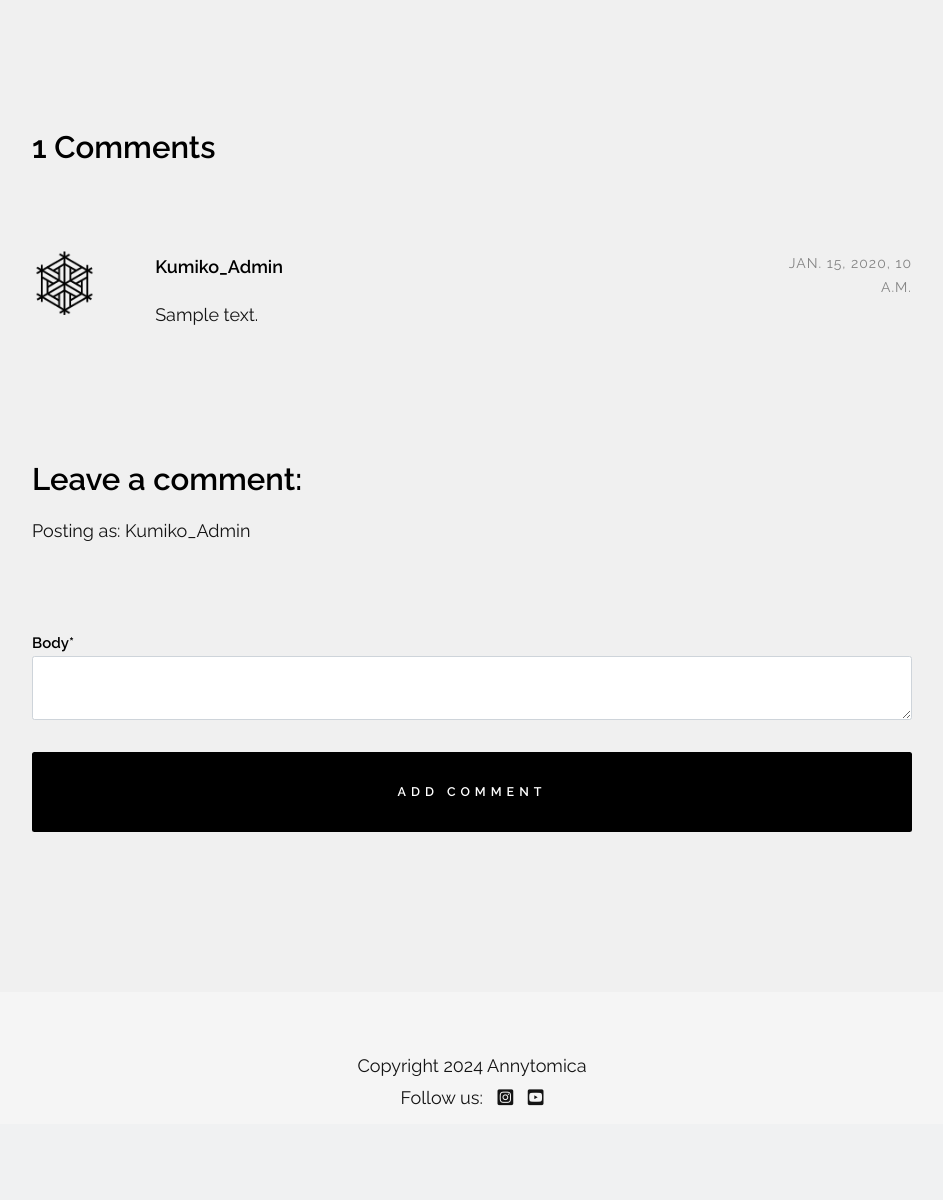
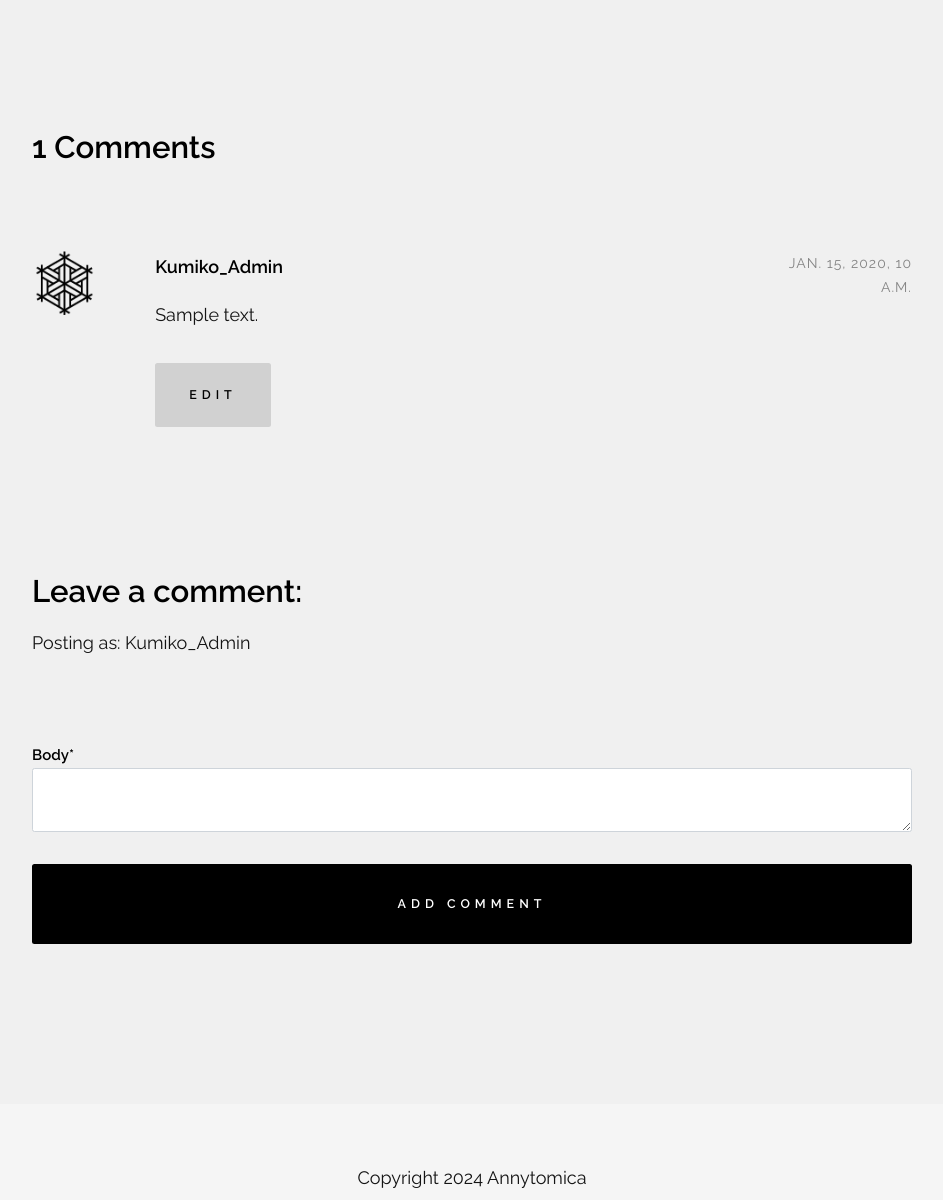
Before and after one commit to Annytomica/kumiko-community-hub, a Django app: a page that uses templates/base.html in a window 1280 px wide. Shown: the part 927-2127 px from the top of the page, without its empty margins (168-1111 px from the left). Before the commit the page ends 2033 px from the top, so only its background shows below. Run offline with Django 4.2, Linux system fonts and the light colour scheme; a user stored in the database is signed in; data comes from the database, SQL or seed files in the repository; tables that the repository leaves empty hold one stand-in row (values such as "Sample post"); some libraries are stand-ins or nearby versions.

Commit message:
Add edit functionality to article comments - with authourisation

```diff
--- a/article/templates/article/single_article.html
+++ b/article/templates/article/single_article.html
@@ -69,12 +69,16 @@
                                 </div>
                             </div>
                             {% if not comment.approved and comment.author == user %}
-                            <div class="comment__text text-secondary">{{ comment.body | linebreaks }}</div>
+                            <div class="comment__text text-secondary" id="comment{{ comment.id }}">{{ comment.body | linebreaks }}</div>
                             <p>
                             This comment is awaiting approval
                             </p>
                             {% else %}
-                            <div class="comment__text">{{ comment.body | linebreaks }}</div>
+                            <div class="comment__text" id="comment{{ comment.id }}">{{ comment.body | linebreaks }}</div>
+                            {% endif %}
+                            {% if user.is_authenticated and comment.author == user %}
+                            <button class="btn btn-edit"
+                            comment_id="{{ comment.id }}">Edit</button>
                             {% endif %}
                         </li>
                         {% endfor %}
@@ -87,11 +91,11 @@
                     {% if user.is_authenticated %}
                     <h3>Leave a comment:</h3>
                     <p>Posting as: {{ user.username }}</p>
-                    <form id="contactForm" method="post"
+                    <form id="contactForm commentForm" method="post"
                             style="margin-top: 1.3em;">
                         {{ article_comment_form | crispy }}
                         {% csrf_token %}
-                        <button id="submit" class="btn btn--primary btn-wide btn--large h-full-width"
+                        <button id="submit submitButton" class="btn btn--primary btn-wide btn--large h-full-width"
                             type="submit">Add comment</button>
                     </form>
                     {% else %}
@@ -103,3 +107,7 @@
     </section>
 
 {% endblock content %}
+
+{% block extras %}
+<script src="{% static 'js/comments.js' %}"></script>
+{% endblock %}
--- a/article/urls.py
+++ b/article/urls.py
@@ -6,4 +6,6 @@ urlpatterns = [
     # temporary name = 'home', change back to articles once real homepage created
     path('articles/', views.ArticleList.as_view(), name='home'),
     path('<slug:slug>/', views.single_article, name='single_article'),
+    path('<slug:slug>/edit_comment/<int:comment_id>',
+         views.article_comment_edit, name='article_comment_edit'),
 ]
--- a/article/views.py
+++ b/article/views.py
@@ -1,7 +1,8 @@
-from django.shortcuts import render, get_object_or_404
+from django.shortcuts import render, get_object_or_404, reverse
 from django.views import generic
 from django.contrib import messages
-from .models import Article
+from django.http import HttpResponseRedirect
+from .models import Article, ArticleComment
 from .forms import ArticleCommentForm
 
 
@@ -54,3 +55,26 @@ def single_article(request, slug):
         "article_comment_form": article_comment_form,
         },
     )
+
+
+def article_comment_edit(request, slug, comment_id):
+    """
+    view to edit article comments
+    """
+    if request.method == "POST":
+
+        queryset = Article.objects.filter(status=1)
+        post = get_object_or_404(queryset, slug=slug)
+        comment = get_object_or_404(ArticleComment, pk=comment_id)
+        comment_form = ArticleCommentForm(data=request.POST, instance=comment)
+
+        if comment_form.is_valid() and comment.author == request.user:
+            comment = comment_form.save(commit=False)
+            comment.post = post
+            comment.approved = False
+            comment.save()
+            messages.add_message(request, messages.SUCCESS, 'Comment Updated!')
+        else:
+            messages.add_message(request, messages.ERROR, 'Error updating comment!')
+
+    return HttpResponseRedirect(reverse('single_article', args=[slug]))
--- a/kumiko/settings.py
+++ b/kumiko/settings.py
@@ -28,7 +28,7 @@ TEMPLATES_DIR = os.path.join(BASE_DIR, 'templates')
 SECRET_KEY = os.environ.get("SECRET_KEY")
 
 # SECURITY WARNING: don't run with debug turned on in production!
-DEBUG = False
+DEBUG = True
 
 ALLOWED_HOSTS = ['8000-annytomica-kumikocommun-qzmdjguowe5.ws.codeinstitute-ide.net', '.herokuapp.com']
 
--- /dev/null
+++ b/static/js/comments.js
@@ -0,0 +1,24 @@
+const editButtons = document.getElementsByClassName("btn-edit");
+const commentText = document.getElementById("id_body");
+const commentForm = document.getElementById("commentForm");
+const submitButton = document.getElementById("submitButton");
+
+/**
+* Initializes edit functionality for the provided edit buttons.
+*
+* For each button in the `editButtons` collection:
+* - Retrieves the associated comment's ID upon click.
+* - Fetches the content of the corresponding comment.
+* - Populates the `commentText` input/textarea with the comment's content for editing.
+* - Updates the submit button's text to "Update".
+* - Sets the form's action attribute to the `edit_comment/{commentId}` endpoint.
+*/
+for (let button of editButtons) {
+  button.addEventListener("click", (e) => {
+    let commentId = e.target.getAttribute("comment_id");
+    let commentContent = document.getElementById(`comment${commentId}`).innerText;
+    commentText.value = commentContent;
+    submitButton.innerText = "Update";
+    commentForm.setAttribute("action", `edit_comment/${commentId}`);
+  });
+}
--- a/templates/base.html
+++ b/templates/base.html
@@ -126,7 +126,8 @@
     <script src="{% static 'js/main.js' %}"></script>
 
     <!-- Custom JavaScript-->
-    <script src="{% static 'js/script.js' %}"></script>
+    {% block extras %}
+    {% endblock %}
 
 </body>
 
```
